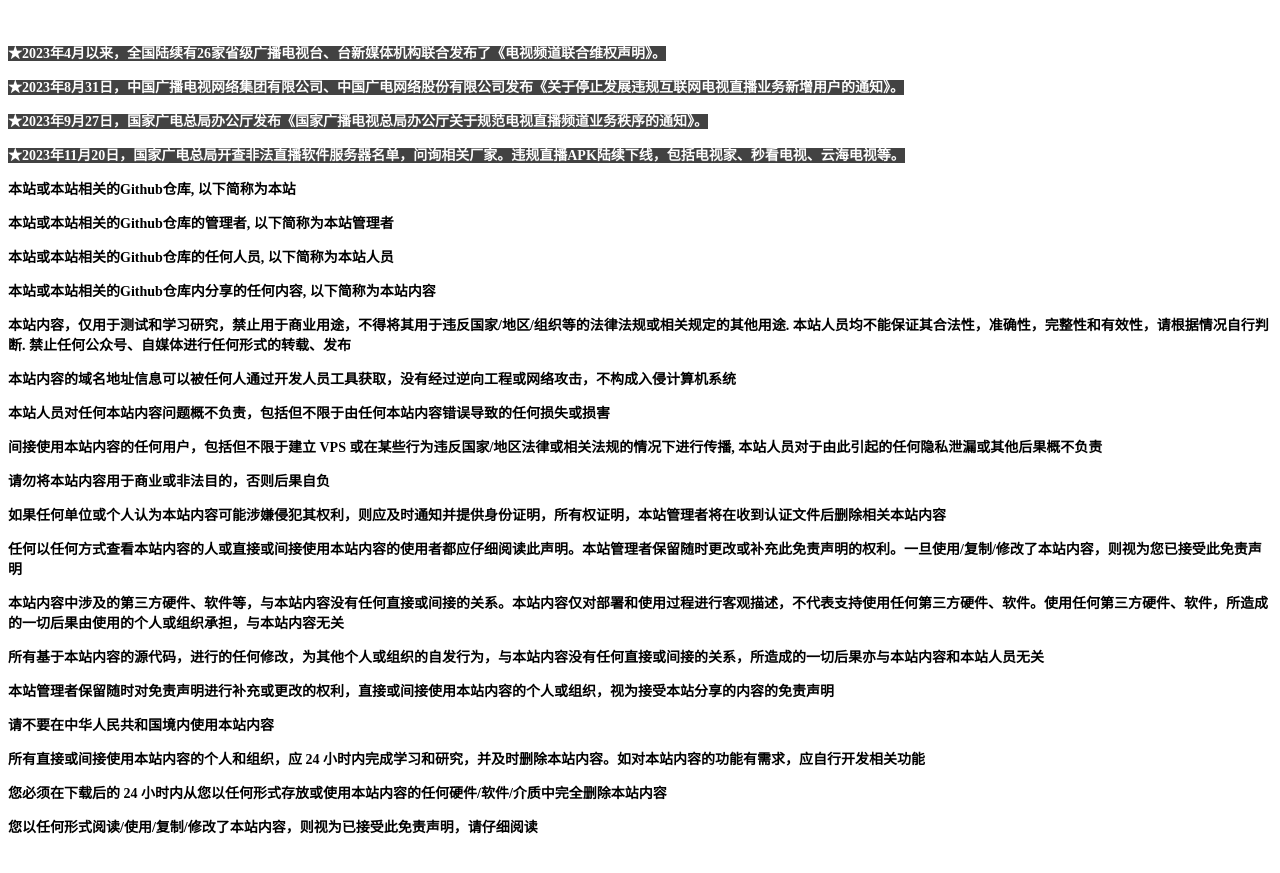
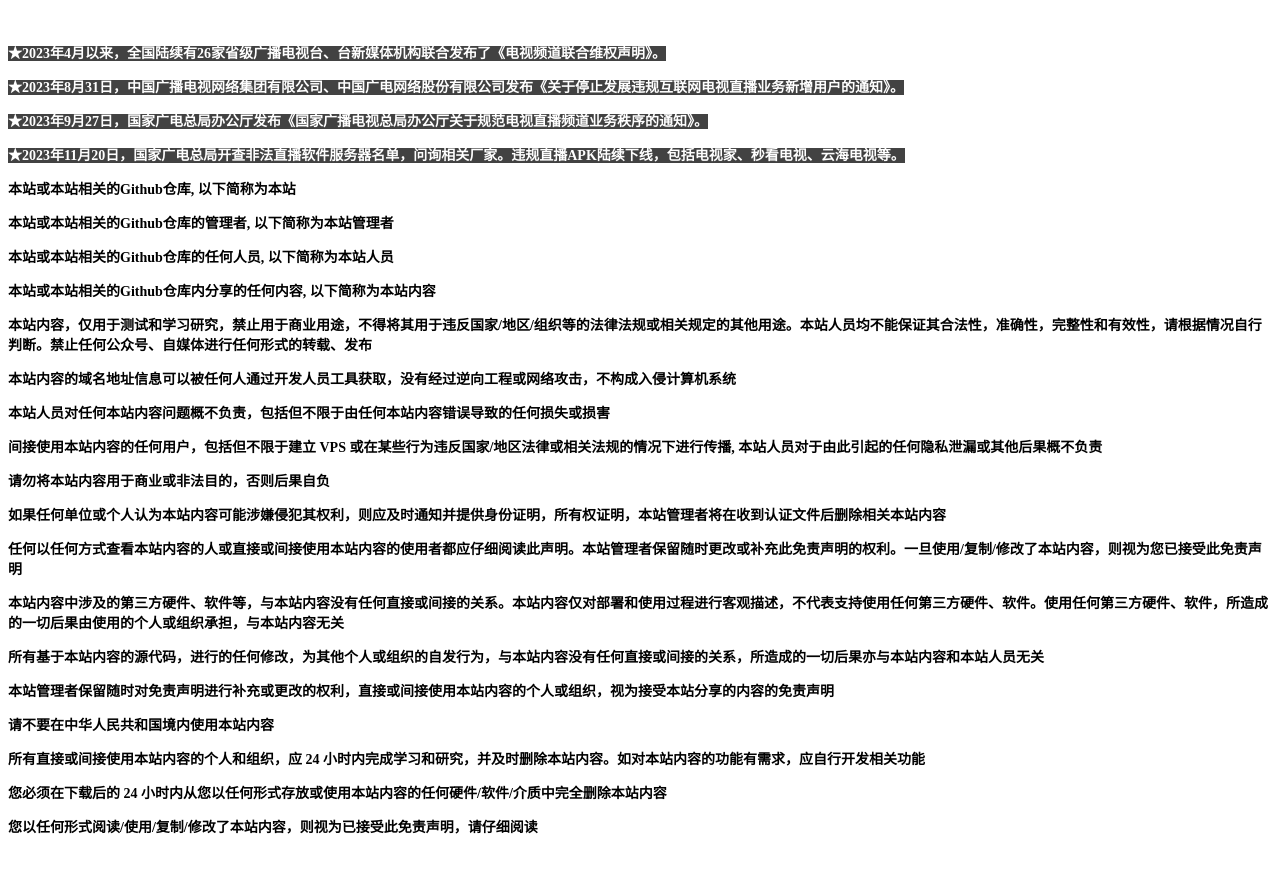
Before and after one commit to tansuotv/IPTVindex, a Jekyll site: the page mianze.html, which Jekyll copies as it is, in a window 1280 px wide. Shown: the top 873 px of the page. Built offline with Jekyll 4.4.1, drawn with Linux system fonts in a browser that asks for light colours.

```diff
--- a/mianze.html
+++ b/mianze.html
@@ -32,7 +32,7 @@ a:hover{ background:#FFFF00}/* 鼠标经过悬停字体颜色 */
 <p>本站或本站相关的Github仓库的管理者, 以下简称为本站管理者</p>
 <p>本站或本站相关的Github仓库的任何人员, 以下简称为本站人员</p>
 <p>本站或本站相关的Github仓库内分享的任何内容, 以下简称为本站内容</p>
-<p>本站内容，仅用于测试和学习研究，禁止用于商业用途，不得将其用于违反国家/地区/组织等的法律法规或相关规定的其他用途. 本站人员均不能保证其合法性，准确性，完整性和有效性，请根据情况自行判断. 禁止任何公众号、自媒体进行任何形式的转载、发布</p>
+<p>本站内容，仅用于测试和学习研究，禁止用于商业用途，不得将其用于违反国家/地区/组织等的法律法规或相关规定的其他用途。本站人员均不能保证其合法性，准确性，完整性和有效性，请根据情况自行判断。禁止任何公众号、自媒体进行任何形式的转载、发布</p>
 <p>本站内容的域名地址信息可以被任何人通过开发人员工具获取，没有经过逆向工程或网络攻击，不构成入侵计算机系统</p>
 <p>本站人员对任何本站内容问题概不负责，包括但不限于由任何本站内容错误导致的任何损失或损害</p>
 <p>间接使用本站内容的任何用户，包括但不限于建立 VPS 或在某些行为违反国家/地区法律或相关法规的情况下进行传播, 本站人员对于由此引起的任何隐私泄漏或其他后果概不负责</p>
```
